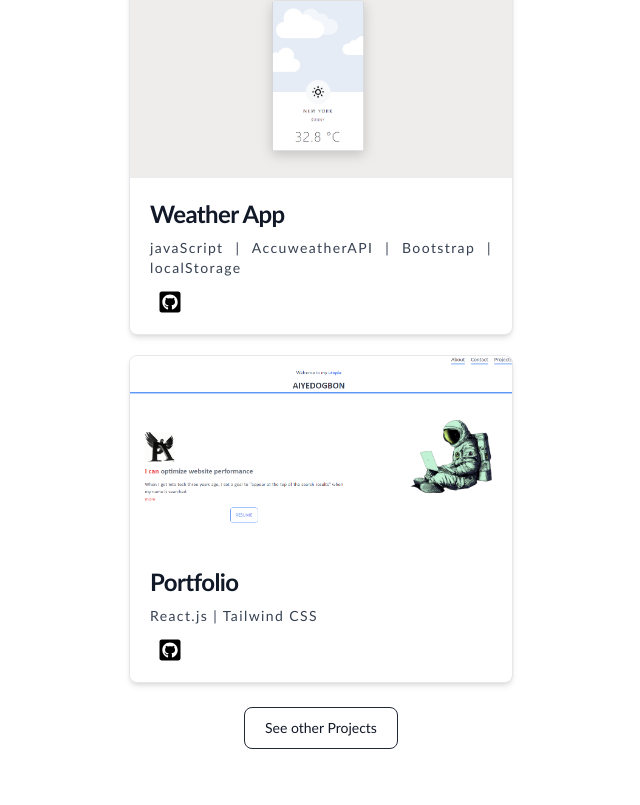
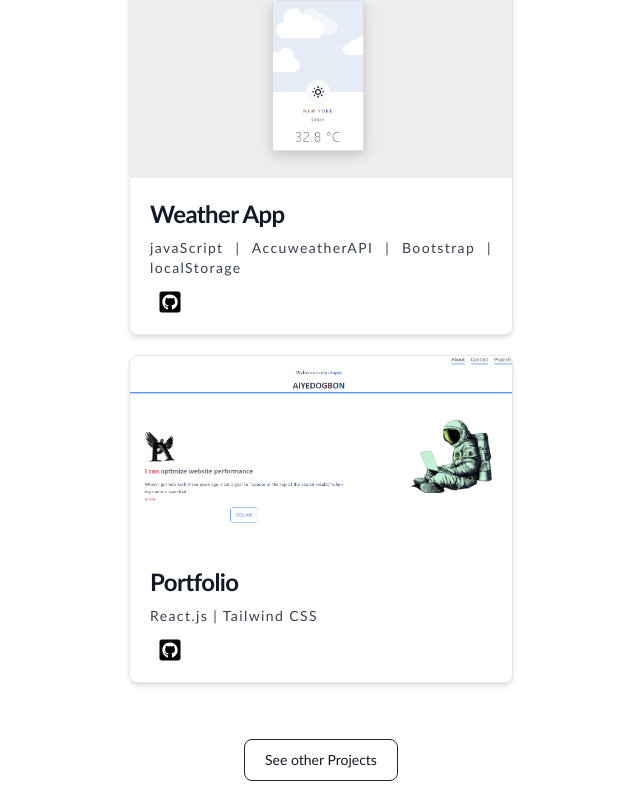
Before and after one commit to ayanfeOlugbeja/portfolio, a React (Create React App) app: page /projects in a window 1280 px wide. Shown: the part 639-1444 px from the top of the page, without its empty margins (319-959 px from the left). Before the commit the page ends 1412 px from the top, so only its background shows below. Built offline with nearby package versions, Linux system fonts and the light colour scheme.

Commit message:
Update Projects.js

```diff
--- a/src/pages/Projects.js
+++ b/src/pages/Projects.js
@@ -90,7 +90,7 @@ const Projects = () => {
           </div>
         </div>
       </div>
-<div className="mx-auto w-[27%] flex justify-center items-center"><a href="https://github.com/ayanfeOlugbeja" target="_blank">
+<div className="mx-auto lg:w-[27%] md:w-[27%] w-[35%] mt-8 flex justify-center items-center"><a href="https://github.com/ayanfeOlugbeja" target="_blank">
 <button class="text-gray-900 hover:text-white border border-gray-800 hover:bg-gray-900 focus:ring-4 focus:outline-none focus:ring-gray-300 font-medium rounded-lg text-sm px-5 py-2.5 text-center mb-2 mt-6 dark:border-gray-600 dark:text-gray-400 dark:hover:text-white dark:hover:bg-gray-600 dark:focus:ring-gray-800">See other Projects</button></a> </div>
 
     </div>
```
